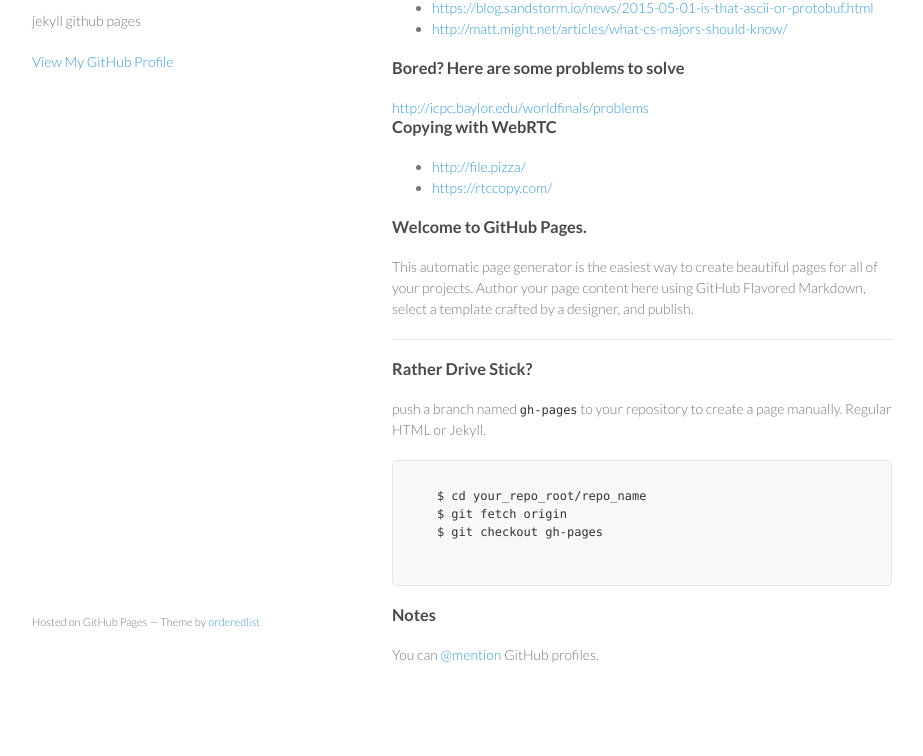
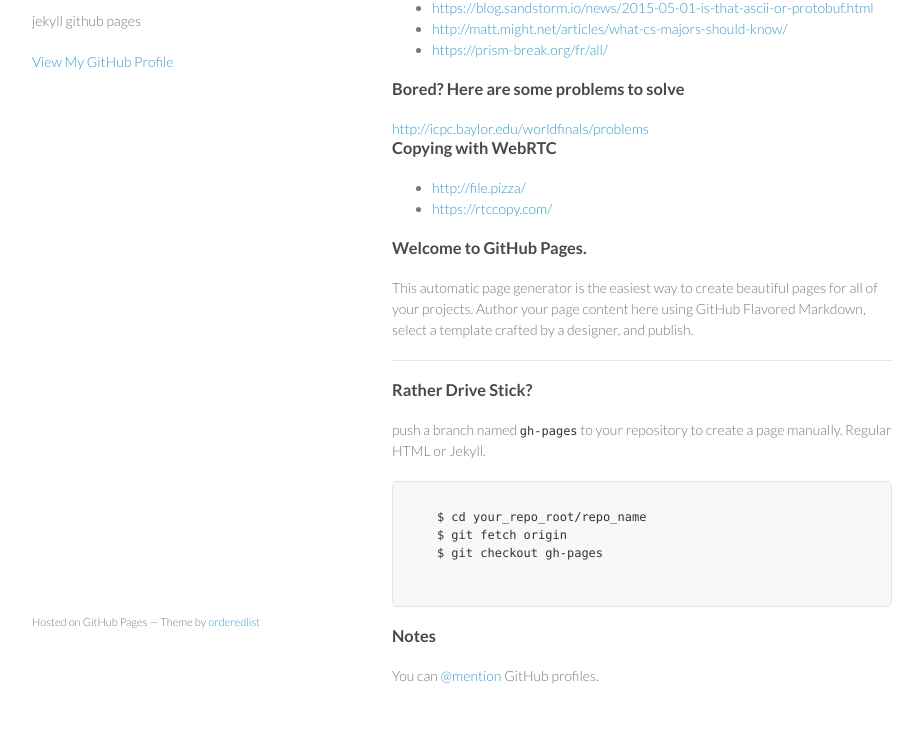
Before and after one commit to 7omate/7omate.github.io, a plain HTML site: page index.html in a window 1280 px wide. Shown: the part 99-855 px from the top of the page, without its empty margins (178-1101 px from the left). Before the commit the page ends 834 px from the top, so only its background shows below. Drawn offline with Linux system fonts and the light colour scheme.

Commit message:
one more link

```diff
--- a/index.html
+++ b/index.html
@@ -28,6 +28,7 @@
         <ul>
             <li><a href="https://blog.sandstorm.io/news/2015-05-01-is-that-ascii-or-protobuf.html">https://blog.sandstorm.io/news/2015-05-01-is-that-ascii-or-protobuf.html</a></li>
             <li><a href="http://matt.might.net/articles/what-cs-majors-should-know/">http://matt.might.net/articles/what-cs-majors-should-know/</a></li>
+            <li><a href="https://prism-break.org/fr/all/">https://prism-break.org/fr/all/</a></li>
         </ul>
 
         <h3> <a id="Bored-Here-are-some-problems-to-solve" class="anchor" href="#Bored-Here-are-some-problems-to-solve" aria-hidden="true"><span class="octicon octicon-link"></span></a>Bored? Here are some problems to solve</h3>
```
